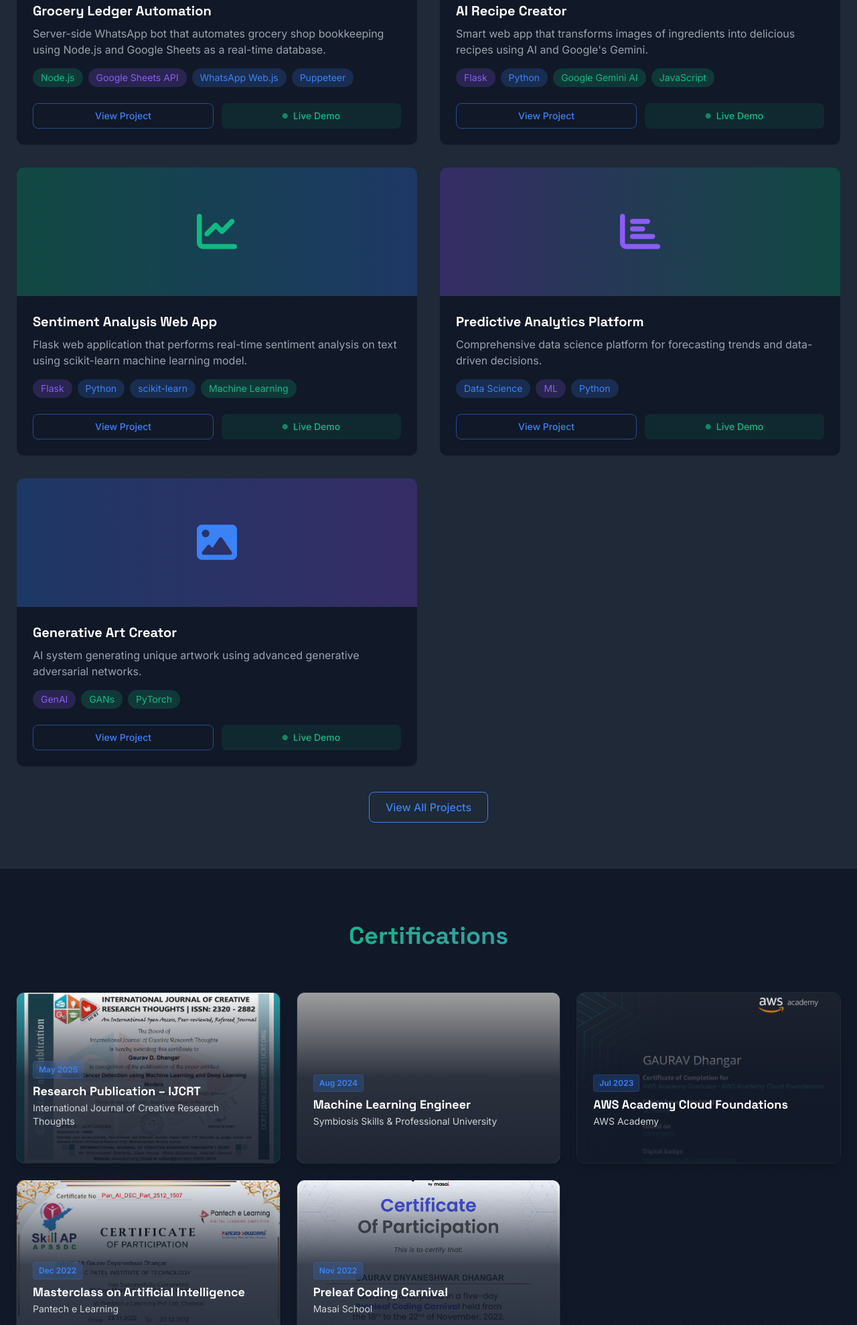
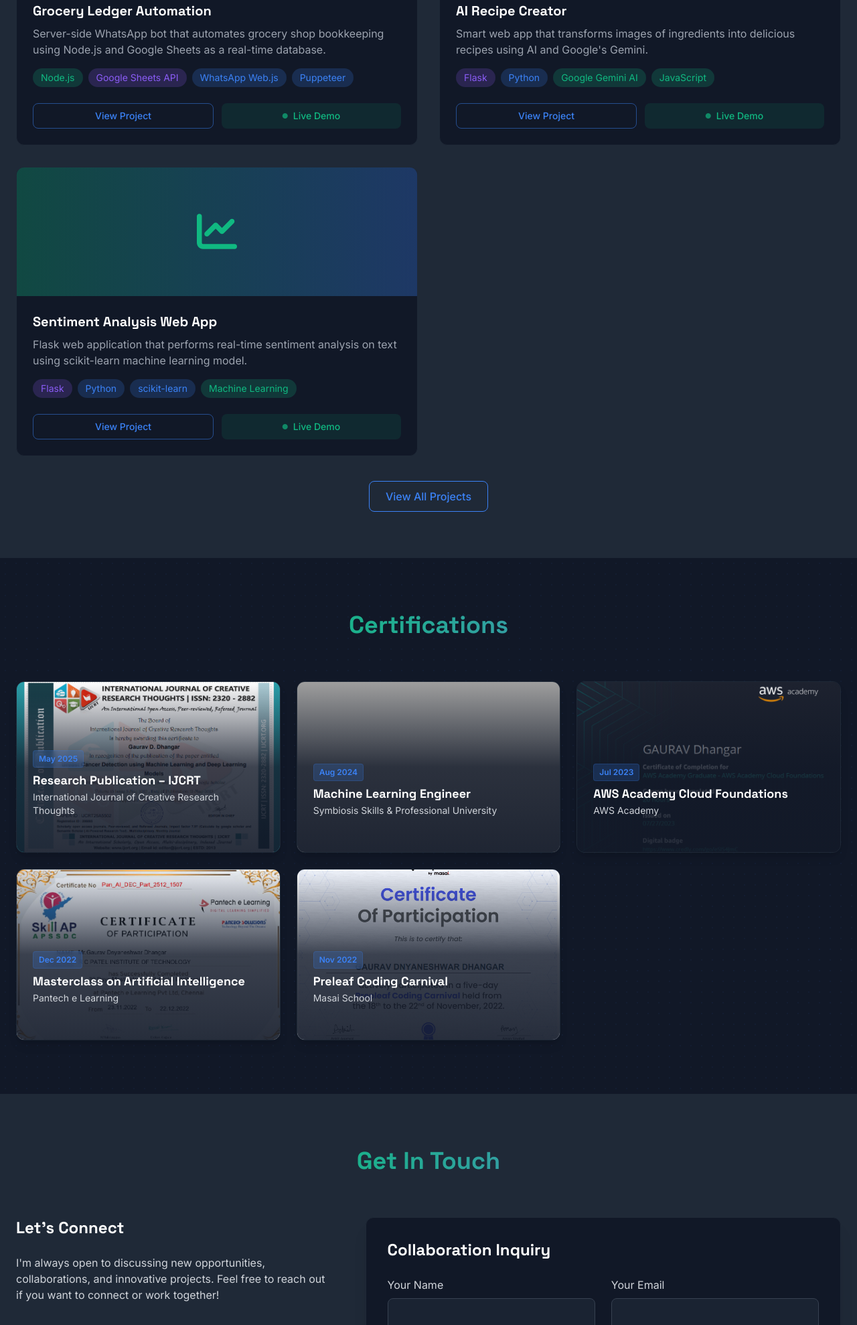
Before and after one commit to Thegd17/Gaurav-Dhangar-Portfolio, a Flask app: page / in a window 1280 px wide. Shown: the part 2417-4395 px from the top of the page at 67% size. Run offline with Flask 3, Linux system fonts and the light colour scheme; some libraries are stand-ins or nearby versions; grey boxes are pictures that could not be loaded.

Commit message:
Updated Index.html

```diff
--- a/templates/index.html
+++ b/templates/index.html
@@ -584,24 +584,6 @@
                     color: "secondary",
                     link: "https://gauravdhangar-sentiment-analysis-ui.hf.space/?__theme=system&deep_link=BD7x-hLScAE",
                     liveLink: "https://gauravdhangar-sentiment-analysis-ui.hf.space/?__theme=system&deep_link=BD7x-hLScAE"
-                },
-                {
-                    title: "Predictive Analytics Platform",
-                    desc: "Comprehensive data science platform for forecasting trends and data-driven decisions.",
-                    tags: ["Data Science", "ML", "Python"],
-                    icon: "fas fa-chart-bar",
-                    color: "accent",
-                    link: "#",
-                    liveLink: "#"
-                },
-                {
-                    title: "Generative Art Creator",
-                    desc: "AI system generating unique artwork using advanced generative adversarial networks.",
-                    tags: ["GenAI", "GANs", "PyTorch"],
-                    icon: "fas fa-image",
-                    color: "primary",
-                    link: "#",
-                    liveLink: "#"
                 }
             ],
             // UPDATE THESE FILENAMES TO MATCH YOUR FILES
```
